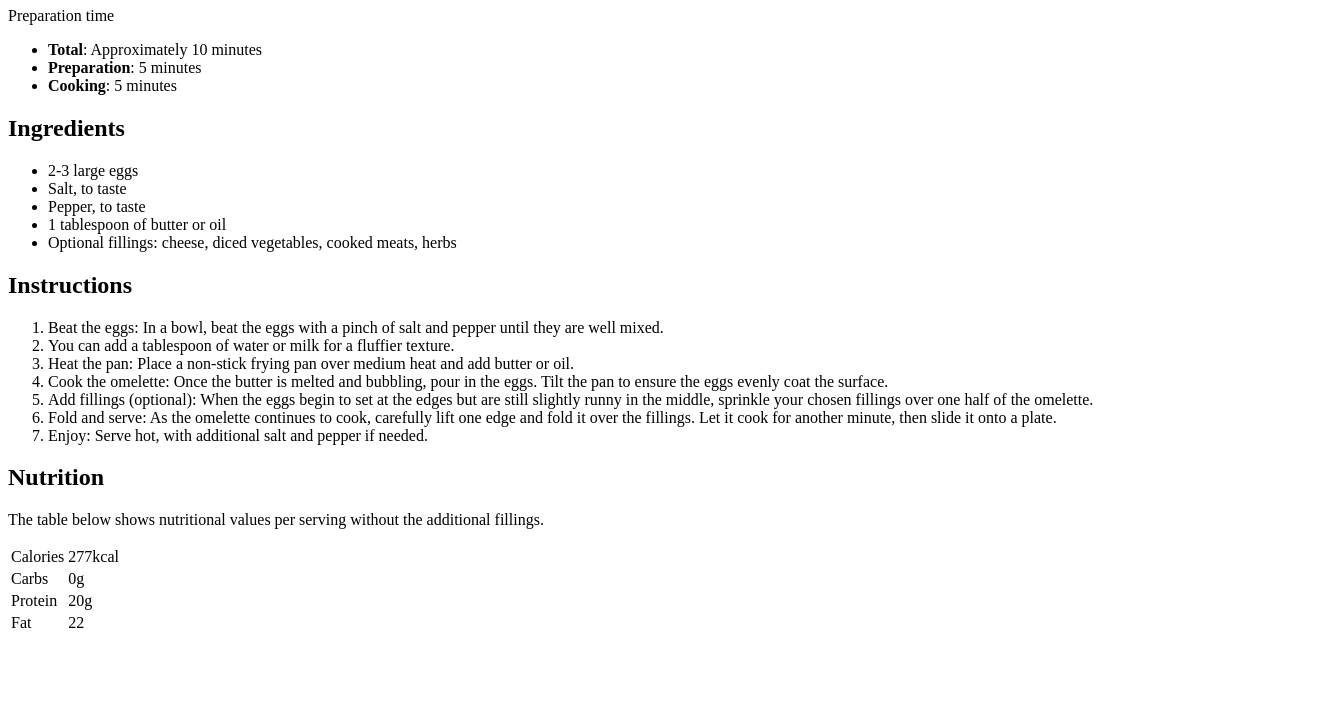
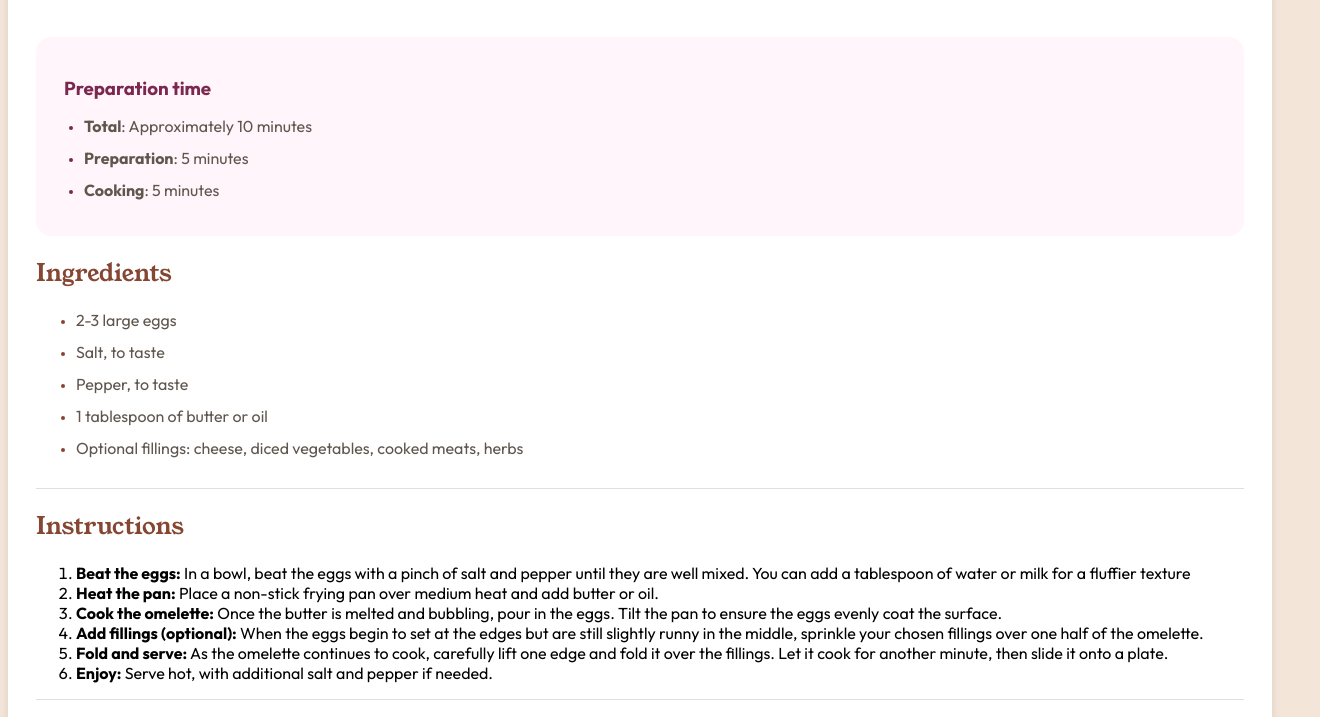
Before and after one commit to Andexenn/recipe-page, a plain HTML site: page index.html in a window 1280 px wide. Shown: the part 719-1436 px from the top of the page, 1320 px wide, since content can reach past the window. Before the commit the page ends 1362 px from the top, so only its background shows below. Drawn offline with Linux system fonts and the light colour scheme.

Commit message:
Done heading, prepare and ingredient

```diff
--- a/index.html
+++ b/index.html
@@ -29,7 +29,7 @@
 
   <div class="container">
     <div class="heading">
-      <img src="./assets/images/image-omelette.jpeg" alt="omeletter image">
+      <img src="./assets/images/image-omelette.jpeg" alt="omelette image">
       <h1>Simple Omelette Recipe</h1>
       <p>
         An easy and quick dish, perfect for any meal. This classic omelette combines beaten eggs cooked
@@ -38,7 +38,7 @@
     </div>
 
     <div class="Prepare">
-      Preparation time
+      <h3>Preparation time</h3>
       <ul>
         <li><strong>Total</strong>: Approximately 10 minutes</li>
         <li><strong>Preparation</strong>: 5 minutes</li>
@@ -62,27 +62,27 @@
       <h2>Instructions</h2>
 
       <ol>
-        <li>Beat the eggs: In a bowl, beat the eggs with a pinch of salt and pepper until they are well mixed. </li>
-        <li>You can add a tablespoon of water or milk for a fluffier texture.</li>
+        <li><strong>Beat the eggs:</strong> In a bowl, beat the eggs with a pinch of salt and pepper until they are well mixed.
+        You can add a tablespoon of water or milk for a fluffier texture</li>
 
-        <li>Heat the pan: Place a non-stick frying pan over medium heat and add butter or oil.</li>
+        <li><strong>Heat the pan:</strong> Place a non-stick frying pan over medium heat and add butter or oil.</li>
 
         <li>
-          Cook the omelette: Once the butter is melted and bubbling, pour in the eggs. Tilt the pan to ensure
+          <strong>Cook the omelette:</strong> Once the butter is melted and bubbling, pour in the eggs. Tilt the pan to ensure
           the eggs evenly coat the surface.
         </li>
 
         <li>
-          Add fillings (optional): When the eggs begin to set at the edges but are still slightly runny in the
+          <strong>Add fillings (optional):</strong> When the eggs begin to set at the edges but are still slightly runny in the
           middle, sprinkle your chosen fillings over one half of the omelette.
         </li>
 
         <li>
-          Fold and serve: As the omelette continues to cook, carefully lift one edge and fold it over the
+          <strong>Fold and serve:</strong> As the omelette continues to cook, carefully lift one edge and fold it over the
           fillings. Let it cook for another minute, then slide it onto a plate.
         </li>
 
-        <li>Enjoy: Serve hot, with additional salt and pepper if needed.</li>
+        <li><strong>Enjoy:</strong> Serve hot, with additional salt and pepper if needed.</li>
       </ol>
     </div>
 
--- a/style.css
+++ b/style.css
@@ -0,0 +1,108 @@
+/* *============== prepare ================ */
+:root{
+    box-sizing: border-box;
+}
+@font-face {
+  font-family: "Young-serif";
+  src: url("./assets/fonts/young-serif/YoungSerif-Regular.ttf");
+  font-weight: 400;
+  font-style: normal;
+}
+
+@font-face {
+  font-family: "Outfit";
+  src: url("./assets/fonts/outfit/Outfit-VariableFont_wght.ttf");
+  font-weight: 400, 600, 700;
+  font-style: normal;
+}
+
+/* *============== common ================ */
+body {
+  background-color: hsl(30, 54%, 90%);
+  font-size: 16px;
+  font-family: "outfit", sans-serif;
+}
+
+.container {
+  background-color: #fff;
+  padding: 28px;
+  border-radius: 15px;
+  max-width: 1440px;
+  overflow: hidden;
+  margin: 2px auto;
+  box-shadow: 0 4px 8px rgba(0, 0, 0, 0.1);
+}
+h2 {
+  color: hsl(14, 45%, 36%);
+  font-family: 'young-serif';
+  font-weight: 300;
+}
+
+.ingredient,
+.instruction {
+  border-bottom: solid 1px hsl(30, 18%, 87%);
+}
+
+/* *============== heading ================ */
+.heading img {
+  width: 100%;
+  display: block;
+  border-radius: 15px;
+}
+
+h1 {
+  font-family: "Young-serif", serif;
+  font-weight: 500;
+}
+
+p {
+  font-family: "outfit", sans-serif;
+  color: hsl(30, 10%, 34%);
+  font-weight: 500;
+}
+
+/* *============== prepare ================ */
+
+.Prepare{
+    margin-top: 40px;
+    background-color: hsl(330, 100%, 98%);
+    border-radius: 15px;
+    padding: 20px 28px;
+}
+
+.Prepare h3{
+    color: hsl(332, 51%, 32%);
+    margin-bottom: 12px;
+}
+
+.Prepare ul{
+    padding-left: 20px;
+}
+
+.Prepare li{
+    color: hsl(30, 10%, 34%);
+    margin-bottom: 12px;
+}
+
+.Prepare li::marker{
+    color: hsl(332, 51%, 32%);
+    font-size: 0.8em;
+}
+
+/* *============== ingredient ================ */
+
+
+
+.ingredient ul{
+    color: hsl(30, 10%, 34%);
+    margin-bottom: 30px;
+}
+
+.ingredient li{
+    margin-bottom: 12px;
+}
+
+.ingredient li::marker{
+    color: hsl(14, 45%, 36%);
+    font-size: 0.8em;
+}
```
Also changed, not shown: 1 other file.
